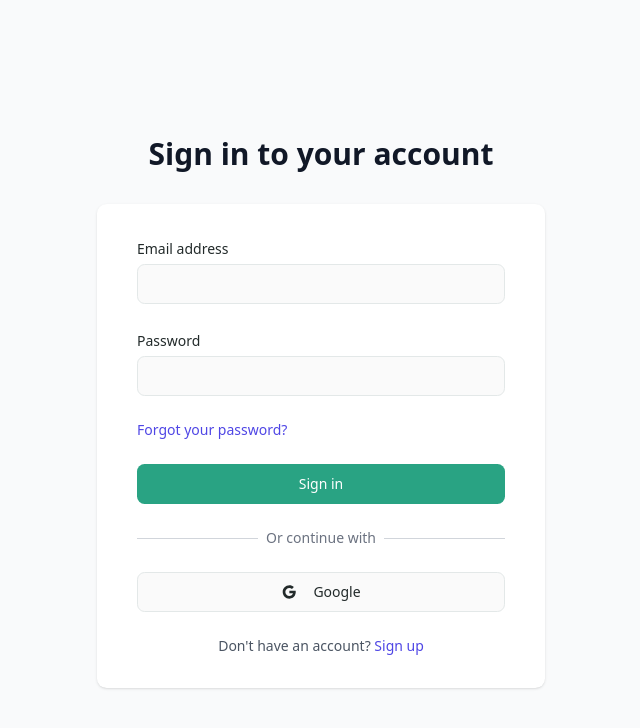
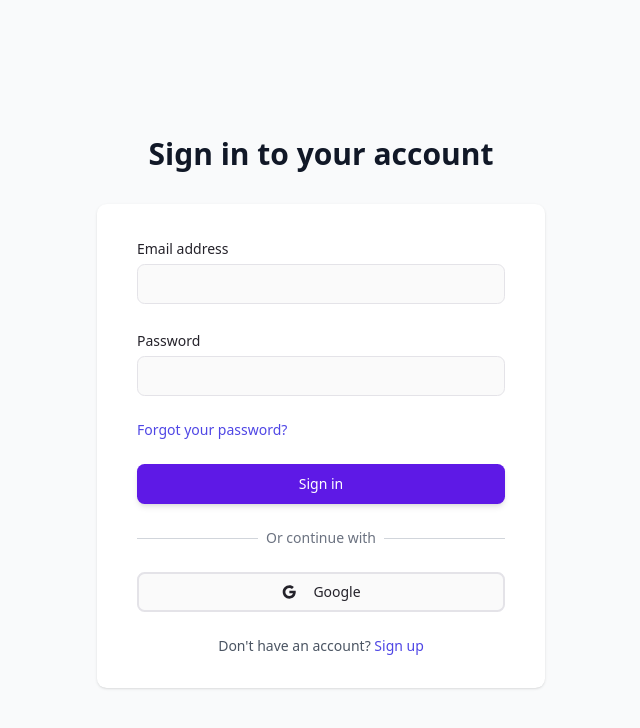
Before and after one commit to sahilrahman968/paper-scribe-evaluate-85, a React (Vite) app: page /auth/login in a window 1280 px wide. Shown: the top 728 px of the page, without its empty margins (319-959 px from the left). Built offline with nearby package versions, Linux system fonts and the light colour scheme.

Commit message:
Refactor: Apply vibrant theme to the app
Updated color palette across the application.

```diff
--- a/src/components/ui/button.tsx
+++ b/src/components/ui/button.tsx
@@ -1,3 +1,4 @@
+
 import * as React from "react"
 import { Slot } from "@radix-ui/react-slot"
 import { cva, type VariantProps } from "class-variance-authority"
@@ -9,15 +10,16 @@ const buttonVariants = cva(
   {
     variants: {
       variant: {
-        default: "bg-primary text-primary-foreground hover:bg-primary/90",
+        default: "bg-primary text-primary-foreground hover:bg-primary/90 shadow-md",
         destructive:
-          "bg-destructive text-destructive-foreground hover:bg-destructive/90",
+          "bg-destructive text-destructive-foreground hover:bg-destructive/90 shadow-md",
         outline:
-          "border border-input bg-background hover:bg-accent hover:text-accent-foreground",
+          "border-2 border-input bg-background hover:bg-accent hover:text-accent-foreground",
         secondary:
-          "bg-secondary text-secondary-foreground hover:bg-secondary/80",
+          "bg-secondary text-secondary-foreground hover:bg-secondary/80 shadow-sm",
         ghost: "hover:bg-accent hover:text-accent-foreground",
         link: "text-primary underline-offset-4 hover:underline",
+        draft: "bg-muted text-muted-foreground hover:bg-muted/80 shadow-sm",
       },
       size: {
         default: "h-10 px-4 py-2",
--- a/src/components/ui/table.tsx
+++ b/src/components/ui/table.tsx
@@ -11,7 +11,7 @@ const Table = React.forwardRef<
   <div className="relative w-full overflow-auto">
     <table
       ref={ref}
-      className={cn("w-full caption-bottom text-sm", className)}
+      className={cn("w-full caption-bottom text-sm rounded-md overflow-hidden", className)}
       {...props}
     />
   </div>
@@ -22,7 +22,7 @@ const TableHeader = React.forwardRef<
   HTMLTableSectionElement,
   React.HTMLAttributes<HTMLTableSectionElement>
 >(({ className, ...props }, ref) => (
-  <thead ref={ref} className={cn("[&_tr]:border-b", className)} {...props} />
+  <thead ref={ref} className={cn("[&_tr]:border-b bg-secondary/50", className)} {...props} />
 ))
 TableHeader.displayName = "TableHeader"
 
@@ -66,7 +66,7 @@ const TableRow = React.forwardRef<
   <tr
     ref={ref}
     className={cn(
-      "border-b transition-colors hover:bg-muted/50 data-[state=selected]:bg-muted",
+      "border-b transition-colors hover:bg-accent/30 data-[state=selected]:bg-muted",
       isDraggable && "cursor-move",
       className
     )}
@@ -86,7 +86,7 @@ const TableHead = React.forwardRef<
   <th
     ref={ref}
     className={cn(
-      "h-12 px-4 text-left align-middle font-medium text-muted-foreground [&:has([role=checkbox])]:pr-0",
+      "h-12 px-4 text-left align-middle font-semibold text-foreground [&:has([role=checkbox])]:pr-0",
       className
     )}
     {...props}
@@ -124,7 +124,7 @@ const DragHandle = React.forwardRef<
 >(({ className, ...props }, ref) => (
   <div
     ref={ref}
-    className={cn("cursor-move p-2 text-gray-500 hover:text-gray-700", className)}
+    className={cn("cursor-move p-2 text-primary/70 hover:text-primary", className)}
     {...props}
   >
     <Move size={16} />
--- a/src/index.css
+++ b/src/index.css
@@ -6,82 +6,82 @@
 @layer base {
   :root {
     --background: 0 0% 98%;
-    --foreground: 180 10% 15%;
+    --foreground: 250 10% 15%;
 
     --card: 0 0% 100%;
-    --card-foreground: 180 10% 15%;
+    --card-foreground: 250 10% 15%;
 
     --popover: 0 0% 100%;
-    --popover-foreground: 180 10% 15%;
+    --popover-foreground: 250 10% 15%;
 
-    --primary: 164 60% 40%;
+    --primary: 260 80% 50%;
     --primary-foreground: 0 0% 100%;
 
-    --secondary: 20 20% 92%;
-    --secondary-foreground: 180 10% 20%;
+    --secondary: 280 70% 95%;
+    --secondary-foreground: 250 10% 20%;
 
-    --muted: 180 5% 94%;
-    --muted-foreground: 180 5% 45%;
+    --muted: 250 5% 94%;
+    --muted-foreground: 250 5% 45%;
 
-    --accent: 30 40% 90%;
-    --accent-foreground: 180 10% 20%;
+    --accent: 340 80% 95%;
+    --accent-foreground: 250 10% 20%;
 
     --destructive: 0 84.2% 60.2%;
     --destructive-foreground: 0 0% 98%;
 
-    --border: 180 10% 90%;
-    --input: 180 10% 90%;
-    --ring: 164 60% 50%;
+    --border: 250 10% 90%;
+    --input: 250 10% 90%;
+    --ring: 260 80% 60%;
 
     --radius: 0.6rem;
 
-    --sidebar-background: 180 30% 99%;
-    --sidebar-foreground: 180 10% 20%;
-    --sidebar-primary: 164 60% 40%;
+    --sidebar-background: 260 30% 99%;
+    --sidebar-foreground: 250 10% 20%;
+    --sidebar-primary: 260 80% 50%;
     --sidebar-primary-foreground: 0 0% 98%;
-    --sidebar-accent: 30 40% 94%;
-    --sidebar-accent-foreground: 180 10% 20%;
-    --sidebar-border: 180 10% 90%;
-    --sidebar-ring: 164 60% 50%;
+    --sidebar-accent: 340 70% 94%;
+    --sidebar-accent-foreground: 250 10% 20%;
+    --sidebar-border: 250 10% 90%;
+    --sidebar-ring: 260 80% 60%;
   }
 
   .dark {
-    --background: 180 15% 12%;
+    --background: 250 15% 12%;
     --foreground: 0 0% 98%;
 
-    --card: 180 15% 15%;
+    --card: 250 15% 15%;
     --card-foreground: 0 0% 98%;
 
-    --popover: 180 15% 15%;
+    --popover: 250 15% 15%;
     --popover-foreground: 0 0% 98%;
 
-    --primary: 164 60% 45%;
+    --primary: 260 70% 55%;
     --primary-foreground: 0 0% 100%;
 
-    --secondary: 20 15% 25%;
+    --secondary: 280 20% 25%;
     --secondary-foreground: 0 0% 98%;
 
-    --muted: 180 15% 20%;
-    --muted-foreground: 180 5% 75%;
+    --muted: 250 15% 20%;
+    --muted-foreground: 250 5% 75%;
 
-    --accent: 30 20% 30%;
+    --accent: 340 40% 30%;
     --accent-foreground: 0 0% 98%;
 
     --destructive: 0 62.8% 40.6%;
     --destructive-foreground: 0 0% 98%;
 
-    --border: 180 15% 25%;
-    --input: 180 15% 25%;
-    --ring: 164 60% 50%;
+    --border: 250 15% 25%;
+    --input: 250 15% 25%;
+    --ring: 260 70% 55%;
 
-    --sidebar-background: 180 15% 10%;
-    --sidebar-foreground: 180 5% 90%;
-    --sidebar-primary: 164 60% 45%;
+    --sidebar-background: 250 20% 10%;
+    --sidebar-foreground: 250 5% 90%;
+    --sidebar-primary: 260 70% 55%;
     --sidebar-primary-foreground: 0 0% 100%;
-    --sidebar-accent: 30 20% 25%;
+    --sidebar-accent: 340 30% 25%;
     --sidebar-accent-foreground: 0 0% 98%;
-    --sidebar-border: 180 15% 20%;
-    --sidebar-ring: 164 60% 50%;
+    --sidebar-border: 250 15% 20%;
+    --sidebar-ring: 260 70% 55%;
   }
 }
 
```
